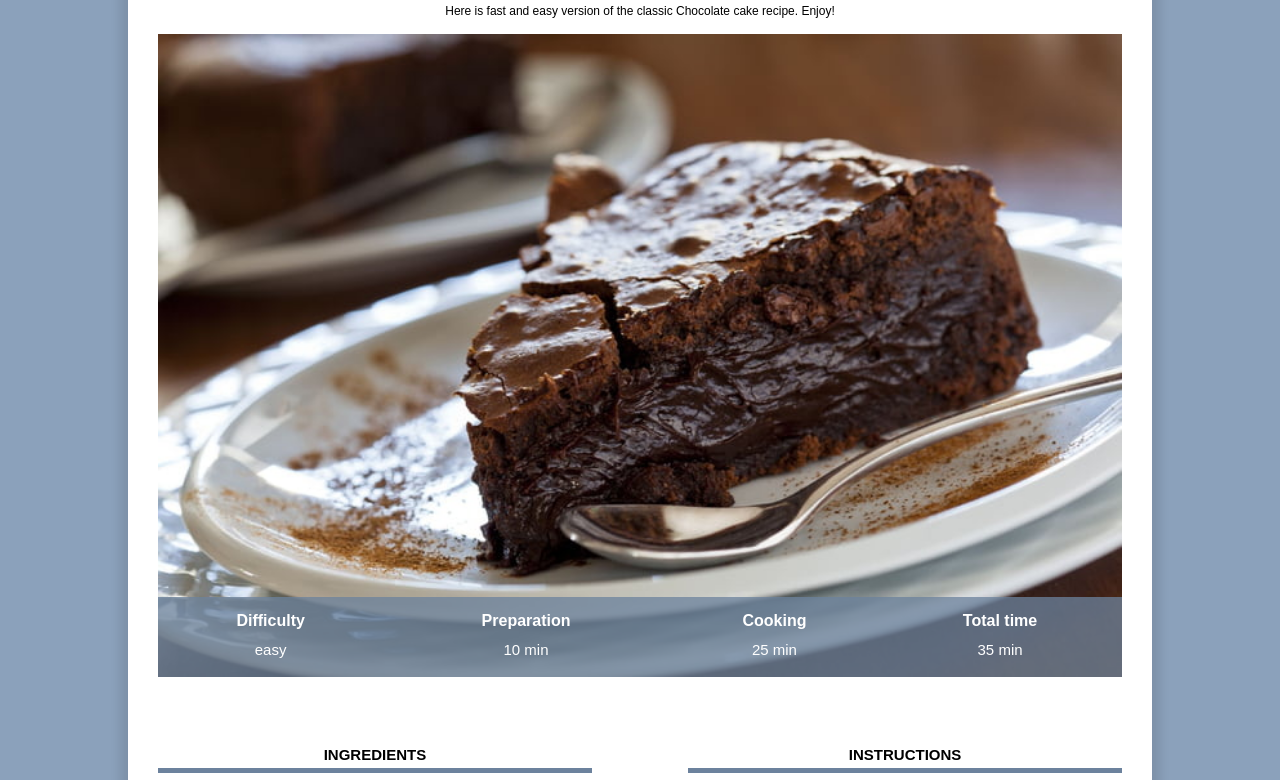
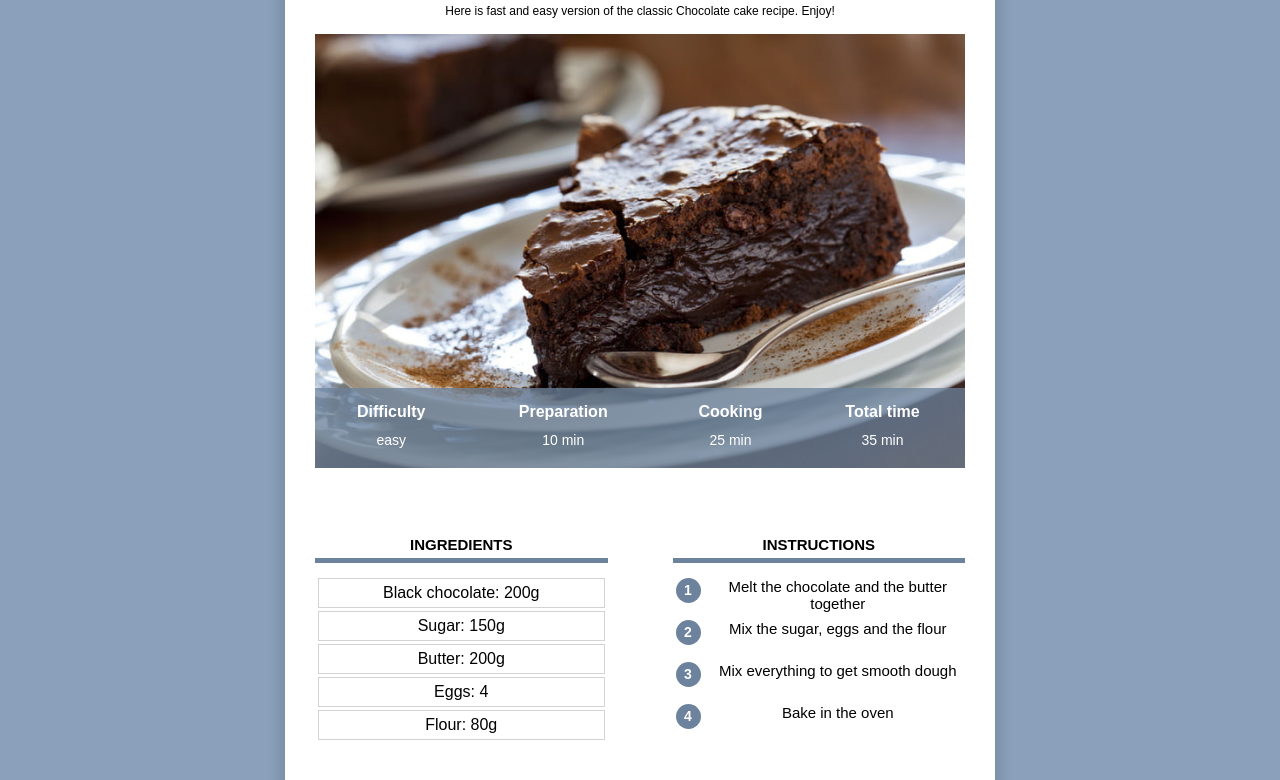
Before and after one commit to JustBnB/recipe_site, a plain HTML site: page Index.html in a window 1280 px wide. Shown: the part 172-952 px from the top of the page. Drawn offline with Linux system fonts and the light colour scheme.

Commit message:
Add files via upload

```diff
--- a/Index.html
+++ b/Index.html
@@ -4,6 +4,7 @@
         <title>Chocolate cake</title>
         <meta charset="UTF-8">
         <link rel="stylesheet" href="recipe.css">
+        <meta name="viewport" content="width=device-width, initial-scale=1.0">
     </head>
     <body>
         <div class="content">
--- a/recipe.css
+++ b/recipe.css
@@ -8,9 +8,8 @@ body {
 }
 div.content {
     background-color: white;
-    margin: 60px 10% 80px 10%;
-    padding: 0px 30px 30px 30px;
-    min-width: 350px;
+    margin: 60px 8px 40px 8px;
+    padding: 0px 8px 20px 8px;
     box-shadow: 0px 0px 10px 8px rgba(0, 0, 0, 0.1);
     overflow: visible;
 }
@@ -58,7 +57,7 @@ div.info {
 table.info {
     position: absolute;
     bottom:36px;
-    height: 80px;
+    height: 50px;
     width: 100%;
     color: white;
     background-color: #6C829DC0;
@@ -66,12 +65,12 @@ table.info {
 table.info,td {
     text-align: center;
     vertical-align: top;
-    font-size: 15px;
+    font-size: 12px;
 }
 table.info, th {
     vertical-align: bottom;
     padding-bottom: 8px;
-    font-size: 16px;
+    font-size: 14px;
 
 }
 img.info{
@@ -82,7 +81,7 @@ img.info{
     background-color: lightgray;
 }
 div.col {
-    width: 45%;
+    width: 100%;
     margin-top: 20px;
 }
 div.col h2 {
@@ -94,12 +93,9 @@ div.col h2 {
 }
 div.col1 {
     display: inline-block;
-    margin-right: 10%;
     margin-bottom: 20px;
 }
-div.col2 {
-    float: right;
-}
+
 div.ingredients p {
     border: 1px solid lightgray;
     text-align: center;
@@ -134,3 +130,41 @@ table.instructions tr{
     height: 40px;
 
 }
+@media only screen and (min-width: 768px) {
+    div.content{
+    margin: 60px 10% 80px 10%;
+    padding: 0px 30px 30px 30px;
+    min-width: 350px;
+    }
+    table.info, th {
+        vertical-align: bottom;
+        padding-bottom: 8px;
+        font-size: 16px;
+    }
+    table.info{
+        height: 80px;
+    }
+    table.info,td {
+        font-size: 14px;
+    }
+    table.info,th {
+        font-size: 16px;
+    }
+    div.col2 {
+        float: right;
+    }
+    div.col {
+        width: 45%;
+    }
+    div.col1 {
+        margin-right: 10%;
+    }
+
+}
+@media only screen and (min-width: 900px) {
+    div.content{
+        margin-right: auto;
+        margin-left: auto;
+        width: 650px;
+        }
+}
```
Also changed, not shown: recipe.html (+1 -0 lines).
